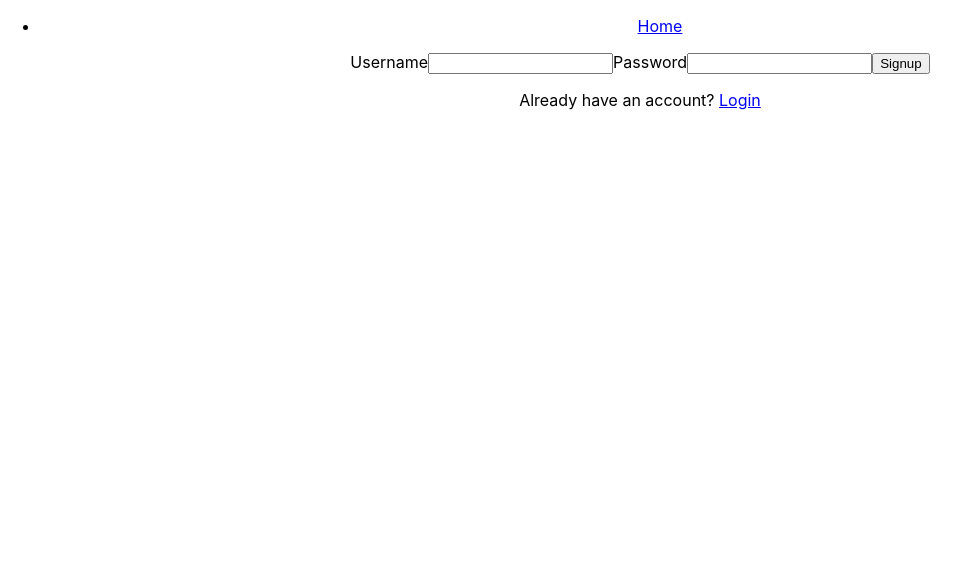
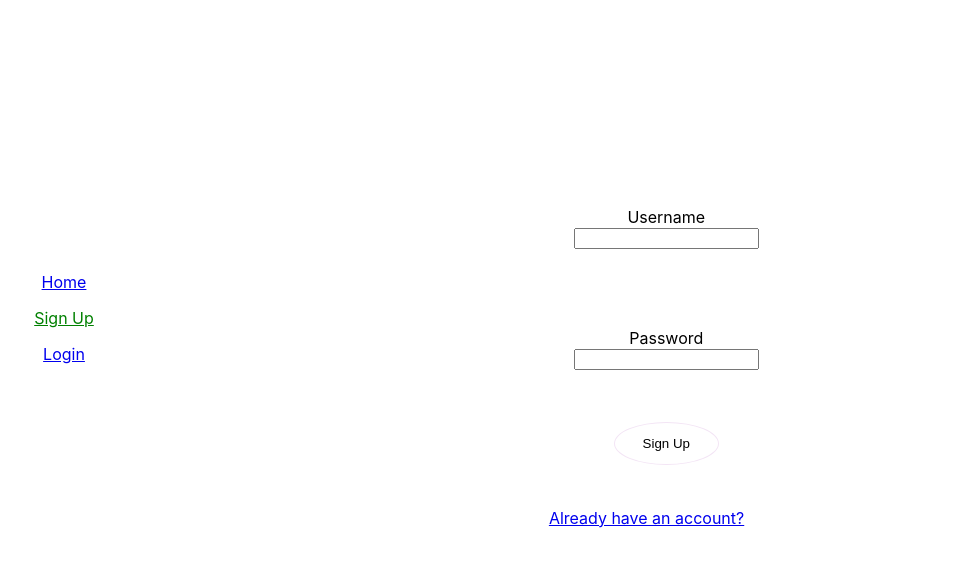
Before and after one commit to BeatrizJB/Invenire-Frontend, a React (Create React App) app: page /signup in a window 1280 px wide. Shown: the top 566 px of the page, without its empty margins (0-970 px from the left). Built offline with nearby package versions, Linux system fonts and the light colour scheme; no server answers.

Commit message:
started styling, routes need to be fixed

```diff
--- a/package.json
+++ b/package.json
@@ -7,11 +7,13 @@
     "@testing-library/react": "^11.2.7",
     "@testing-library/user-event": "^12.8.3",
     "axios": "^0.21.1",
+    "cors": "^2.8.5",
     "react": "^17.0.2",
     "react-dom": "^17.0.2",
     "react-router-dom": "^5.2.0",
     "react-scripts": "4.0.3",
     "react-toastify": "^7.0.4",
+    "reactstrap": "^8.9.0",
     "web-vitals": "^1.1.2"
   },
   "scripts": {
--- a/src/App.css
+++ b/src/App.css
@@ -36,3 +36,86 @@
     transform: rotate(360deg);
   }
 }
+
+/* NAVBAR BEGIN --------------------------------------- */
+
+.Directory {
+  width: 10%;
+  height: 80%;
+  float: left;
+  margin-top: 10%;
+  margin-bottom: 10%;
+}
+
+/* NAVBAR END --------------------------------------- */
+
+/* HOME PAGE BEGIN --------------------------------------- */
+
+.Home {
+  width: 90%;
+  height: 100%;
+  display: flex;
+  flex-direction: column;
+  justify-content: center;
+  justify-items: center;
+  align-items: center;
+}
+
+/* HOME PAGE END --------------------------------------- */
+
+/* BUTTONS BEGIN --------------------------------------- */
+
+button {
+  margin-top: 10%;
+  padding: 5%;
+  width: 40%;
+  height: 15%;
+  border-radius: 50%;
+}
+
+.butts {
+  background: transparent;
+  border: 1px solid #F3E5F5 !important;
+  display: flex;
+  align-items: center;
+  justify-content: center;
+  color: black;
+  cursor: pointer;
+  transition: transform .2s ease-out;
+}
+
+.butts:hover {
+  background-color: black;
+  color: white;
+}
+/* BUTTONS END --------------------------------------- */
+
+/* AUTH BEGIN -----------------------------------------*/
+
+.Auth {
+  width: 80%;
+  height: 100%;
+  display: flex;
+  flex-direction: column;
+  justify-content: center;
+  justify-items: center;
+  align-items: center;
+  margin: 10%;
+}
+
+.Fillauth {
+  width: 80%;
+  margin: 20%;
+  padding-top: 10%;
+}
+
+.Auth button {
+  margin-left: 40%;
+}
+
+.Donthave {
+  padding-top: 10%;
+  padding-left: 5%
+}
+
+/* AUTH BEGIN -----------------------------------------*/
--- a/src/App.js
+++ b/src/App.js
@@ -1,6 +1,6 @@
 import "./App.css";
-import Lists from "./components/MyInventories";
-import CreateInventory from "./components/CreateInventory";
+import Inventories from "./components/MyInventories";
+import CreateInventory from "./components/NewInventory";
 import Home from "./components/Home";
 import Signup from "./components/Signup";
 import Login from "./components/Login";
@@ -29,6 +29,7 @@ class App extends React.Component {
   state = {
     loggedInUser: null,
   };
+
   setLoggedInUser = (user) => {
     this.setState({
       loggedInUser: user,
@@ -48,10 +49,13 @@ class App extends React.Component {
     return (
       <div className="App">
         <ToastContainer />
+        <div className="Directory">
           <Navbar
             loggedInUser={this.state.loggedInUser}
             setLoggedInUser={this.setLoggedInUser}
           />
+        </div>
+
         <Switch>
           {/* <Route exact path={["/", "/projects"]} component={ListProjects} />
           <PrivateRoute exact path="/projects/add" component={AddProject} />
@@ -61,8 +65,9 @@ class App extends React.Component {
             path="/projects/:id/edit"
             component={UpdateProject}
           /> */}
+          <div >
             <Route exact path="/" component={Home} />
-          <Route exact path="/list" component={Lists} />
+            <Route exact path="/myinventories" component={Inventories} />
             <Route exact path="/list/new" component={CreateInventory} />
             <Route exact path="/signup" component={Signup} />
             <Route
@@ -74,6 +79,7 @@ class App extends React.Component {
                 );
               }}
             />
+          </div>
         </Switch>
       </div>
     );
--- a/src/api.js
+++ b/src/api.js
@@ -6,25 +6,35 @@ const baseURL = `${process.env.REACT_APP_SERVER_HOSTNAME}/api`;
 
 /* PROJECT ROUTES */
 
- export const getAllLists = () => {
-   return axios.get(`${baseURL}/list`);
+ export const myInventories = () => {
+   return axios.get(`${baseURL}/myinventories`);
  };
 
-export const createInventory = (list) => {
-  return axios.post(`${baseURL}/list`, list);
+  export const inventory = (invId) => {
+    return axios.get(`${baseURL}/myinventories/${invId}`);
+  };
+
+export const newInventory = () => {
+  return axios.post(`${baseURL}/newinventory`);
 };
 
-//  export const getItem = (itemId) => {
-//    return axios.get(`${baseURL}/home/${itemId}`);
-//  };
+export const updateTitle = (invId) => {
+  return axios.put(`${baseURL}/myinventories/${invId}`);
+};
 
-// export const deleteProject = (projectId) => {
-//   return axios.delete(`${baseURL}/projects/${projectId}`);
-// };
+export const createItem = (invId) => {
+  return axios.put(`${baseURL}/myinventories/addItems/${invId}`);
+};
 
-// export const updateProject = (updatedProject) => {
-//   return axios.put(`${baseURL}/projects/${updatedProject.id}`, updatedProject);
-// };
+export const editItem = (invId, itemId) => {
+  return axios.put(`${baseURL}/myinventories/${invId}/addSpecs/${itemId}`);
+};
+
+export const deleteInventory = (invId) => {
+  return axios.delete(`${baseURL}/myinventories/deleteinventory/${invId}`);
+};
+
+
 
 export const uploadFile = (uploadData) => {
   return axios.post(`${baseURL}/upload`, uploadData);
@@ -39,10 +49,11 @@ export const signup = (user) => {
 export const login = (user) => {
   return axios.post(`${baseURL}/login`, user, { withCredentials: true });
 };
+
 export const loggedIn = () => {
   return axios.get(`${baseURL}/loggedin`, { withCredentials: true });
 };
 
-export const logout = (user) => {
-  return axios.post(`${baseURL}/logout`, user);
+export const logout = () => {
+  return axios.post(`${baseURL}/logout`, null, { withCredentials: true });
 };
--- a/src/components/Home.js
+++ b/src/components/Home.js
@@ -1,33 +1,30 @@
 import React from "react";
-import { NavLink } from "react-router-dom";
 
 function Home() {
   return (
     <>
+      <div className="Home">
+        <secttion>
+          <h1>Invenire</h1>
+        </secttion>
         <section>
-        <h1>Invenire</h1>
-        <article>Project concept</article>
+          <h2>Concept</h2>
+          <article>concept forever</article>
+        </section>
+        <section>
           <div>
-          <ol>
             <p>How to use</p>
-            <li>set1</li>
-            <li>set2</li>
-            <li>set3</li>
-            <li>set4</li>
-          </ol>
           </div>
           <div>
-          <h4>Directory</h4>
-          <p>
-            Don't have an account? <NavLink to="/signup">Signup</NavLink>
-          </p>
-          <p>
-            Already have an account? <NavLink to="/login">Login</NavLink>
-          </p>
+            <p>set1</p>
+            <p>set2</p>
+            <p>set3</p>
+            <p>set4</p>
           </div>
         </section>
+      </div>
     </>
   );
-};
+}
 
 export default Home;
--- a/src/components/Login.js
+++ b/src/components/Login.js
@@ -24,6 +24,7 @@ class Login extends React.Component {
       this.props.history.push("/");
     } catch (e) {
       toast.error("Invalid login");
+      console.log(e);
     }
   };
 
@@ -31,7 +32,10 @@ class Login extends React.Component {
     const { username, password } = this.state;
     return (
       <>
+        <section className="Auth">
+          <div>
             <form onSubmit={this.handleFormSubmit}>
+              <div className="Fillauth">
                 <label>Username</label>
                 <input
                   type="text"
@@ -39,6 +43,8 @@ class Login extends React.Component {
                   onChange={this.handleChange}
                   value={username}
                 />
+              </div>
+              <div className="Fillauth">
                 <label>Password</label>
                 <input
                   type="password"
@@ -46,12 +52,21 @@ class Login extends React.Component {
                   onChange={this.handleChange}
                   value={password}
                 />
-          <button type="submit">Login</button>
+              </div>
+              <div>
+                <button className="butts" type="submit">
+                  Login
+                </button>
+              </div>
             </form>
+          </div>
 
-        <p>
-          Don't have an account? <NavLink to="/signup">Signup</NavLink>
+          <div className="Donthave">
+            <p >
+               <NavLink to="/signup">Don't have an account?</NavLink>
             </p>
+          </div>
+        </section>
       </>
     );
   }
--- a/src/components/MyInventories.js
+++ b/src/components/MyInventories.js
@@ -1,37 +1,36 @@
 import React from "react";
-import { getAllLists } from "../api";
+import { myInventories } from "../api";
 import { NavLink } from "react-router-dom";
 
-class Lists extends React.Component {
+class Inventories extends React.Component {
   state = {
-    masterList: [],
+    allInv: [],
   };
 
   async componentDidMount() {
-    const response = await getAllLists();
+    const response = await myInventories();
     this.setState({
-      masterList: response.data,
+      allInv: response.data,
     });
   }
 
   render() {
     return (
       <>
-        <h2>List of Projects</h2>
-        <ul>
-          {this.state.masterList.map((list) => {
+        <h2>My Inventories</h2>
+        <div>
+          {this.state.allInv.map((inv) => {
             return (
-              <li key={list._id}>
-              <p>{list.title}</p>
-                <NavLink to={`/projects/${list._id}`}>
-                </NavLink>
-              </li>
+              <h3 key={inv._id}>
+                <p>{inv.title}</p>
+                <NavLink to={``}></NavLink>
+              </h3>
             );
           })}
-        </ul>
+        </div>
       </>
     );
   }
 }
 
-export default Lists;
+export default Inventories;
--- a/src/components/NavBar.js
+++ b/src/components/NavBar.js
@@ -9,34 +9,51 @@ function Navbar({ loggedInUser, setLoggedInUser }) {
   };
   return loggedInUser ? (
     <>
-      <p>Welcome {loggedInUser.username}</p>
-      <ul>
-        <li>
-          <NavLink to="/">
-            <button onClick={logoutUser}>Logout</button>
-          </NavLink>
-        </li>
-        <li>
+      <div>
+        <div>
+          <p>Welcome</p>
+          <p>{loggedInUser.username}</p>
+        </div>
+        <div>
+          <p>
             <NavLink activeStyle={{ color: "red" }} exact to="list">
               My Inventories
             </NavLink>
-        </li>
-        <li>
-          <NavLink activeStyle={{ color: "red" }} to="">
-            Add Project
+          </p>
+        </div>
+        <div>
+          <p>
+            <NavLink to="/">
+              <button className="butts" onClick={logoutUser}>Logout</button>
             </NavLink>
-        </li>
-      </ul>
+          </p>
+        </div>
+      </div>
     </>
   ) : (
-    <ul>
-      <li>
-        <NavLink activeStyle={{ color: "red" }} exact to="/">
+    <div>
+      <div>
+        <p>
+          <NavLink activeStyle={{ color: "green" }} exact to="/">
             Home
           </NavLink>
-      </li>
-
-    </ul>
+        </p>
+      </div>
+      <div>
+        <p>
+          <NavLink activeStyle={{ color: "green" }} exact to="/signup">
+            Sign Up
+          </NavLink>
+        </p>
+      </div>
+      <div>
+        <p>
+          <NavLink activeStyle={{ color: "green" }} exact to="/login">
+            Login
+          </NavLink>
+        </p>
+      </div>
+    </div>
   );
 }
 export default Navbar;
--- a/src/components/CreateInventory.js
+++ b/src/components/NewInventory.js
@@ -1,5 +1,5 @@
 import React from "react";
-import { createInventory } from "../api";
+import { newInventory } from "../api";
 import { toast } from "react-toastify";
 
 class CreateInventory extends React.Component {
@@ -22,9 +22,9 @@ class CreateInventory extends React.Component {
       items: this.state.items,
     };
 
-    await createInventory(newList);
+    await newInventory(newList);
 
-    toast.success("Project created");
+    toast.success("Inventory created");
     this.props.history.push("/home");
   };
 
@@ -48,7 +48,9 @@ class CreateInventory extends React.Component {
             name="items"
             value={items}
           />
-          <button type="submit">Create</button>
+          <button className="butts" type="submit">
+            Create
+          </button>
         </form>
       </>
     );
--- a/src/components/Signup.js
+++ b/src/components/Signup.js
@@ -30,7 +30,10 @@ class Signup extends React.Component {
     const { username, password } = this.state;
     return (
       <>
+        <section className="Auth">
+          <div>
             <form onSubmit={this.handleFormSubmit}>
+              <div className="Fillauth">
                 <label>Username</label>
                 <input
                   type="text"
@@ -38,6 +41,9 @@ class Signup extends React.Component {
                   onChange={this.handleChange}
                   value={username}
                 />
+              </div>
+
+              <div className="Fillauth">
                 <label>Password</label>
                 <input
                   type="password"
@@ -45,12 +51,20 @@ class Signup extends React.Component {
                   onChange={this.handleChange}
                   value={password}
                 />
-          <button type="submit">Signup</button>
+              </div>
+              <div>
+                <button className="butts" type="submit">
+                  Sign Up
+                </button>
+              </div>
             </form>
-
+            <div className="Donthave">
               <p>
-          Already have an account? <NavLink to="/login">Login</NavLink>
+                <NavLink to="/login">Already have an account?</NavLink>
               </p>
+            </div>
+          </div>
+        </section>
       </>
     );
   }
```
Also changed, not shown: 1 other file (tests, documents, lock files or other folders). Lines whose indentation alone changed are shown as unchanged.
